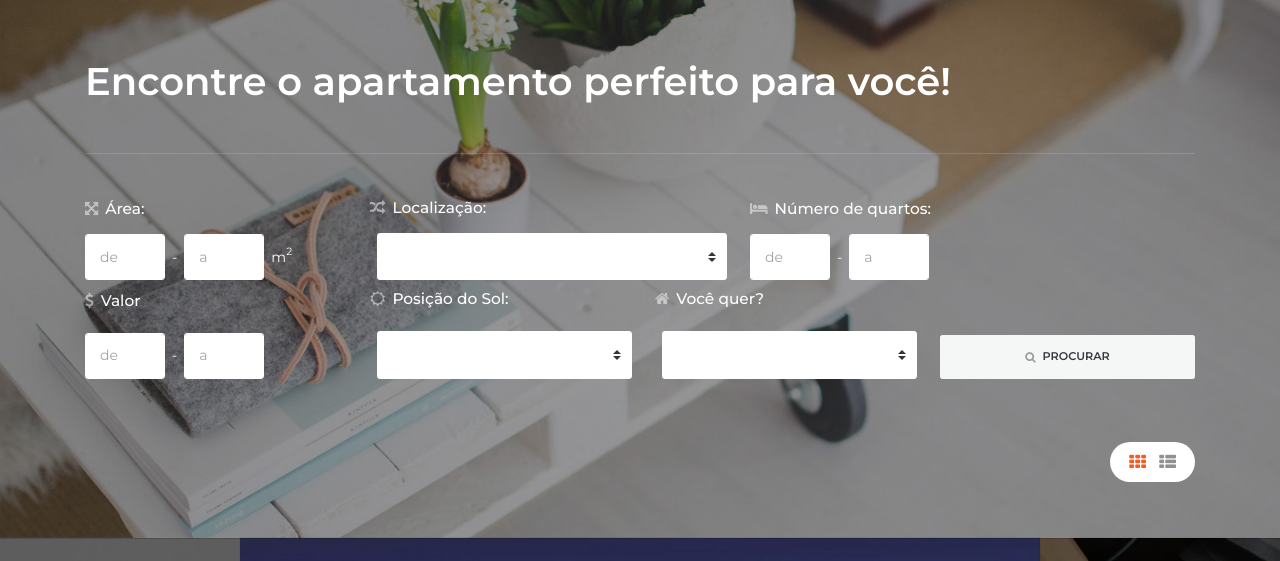
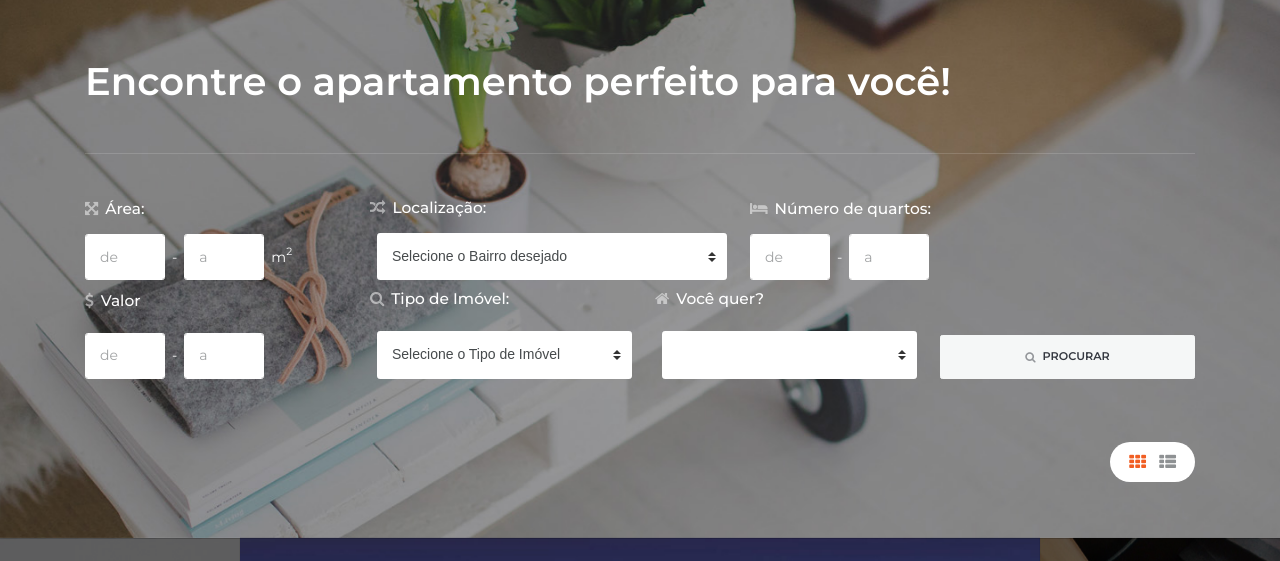
Before and after one commit to JoaozinhoKz4/Aldeia_Imob, a PHP site: page /index.php in a window 1280 px wide. Shown: the part 845-1406 px from the top of the page. Run offline with PHP 8.4, Linux system fonts and the light colour scheme; data that the repository does not hold is empty; some libraries are stand-ins or nearby versions.

Commit message:
Atualização select

```diff
--- a/Aldeia_V4.0/index.php
+++ b/Aldeia_V4.0/index.php
@@ -146,7 +146,7 @@
                                 <h5 class="mb-3"><i class="fa fa-random text-muted mr-2"></i>Localização: </h5>
                                 <div class="">
                                     <select class="custom-select ml-2 mr-2 form-control" name="localizacao">
-                                        <option></option>
+                                        <option value="">Selecione o Bairro desejado</option>
                                         <option value="lago-norte">Lago Norte</option>
                                     </select>
                                 </div>
@@ -172,11 +172,21 @@
                             </div>
                             <input type="hidden" value="1" name="pesquisa">
                             <div class="col-lg-3 col-md-4 form-group">
-                                <label for="valor_imovel"><h5 class="mb-3"><i class="fa fa-sun-o text-muted mr-2"></i>Posição do Sol:</h5></label>
+                                <label for="valor_imovel"><h5 class="mb-3"><i class="fa fa-search text-muted mr-2"></i>Tipo de Imóvel:</h5></label>
                                 <div class="">
-                                    <select class="custom-select ml-2 mr-2 form-control" name="posicao-sol">
-                                        <option></option>
-                                        <option value="lago-norte">Lago Norte</option>
+                                    <select class="custom-select ml-2 mr-2 form-control" name="tipo-imovel">
+                                        <option>Selecione o Tipo de Imóvel</option>
+                                        <option value="CASA">Casa</option>
+                                        <option value="APARTAMENTO">Apartamento</option>
+                                        <option value="sala">Sala</option>
+                                        <option value="garagem">Garagem</option>
+                                        <option value="chale">Chalé</option>
+                                        <option value="loja">Loja</option>
+                                        <option value="fazenda">Fazenda</option>
+                                        <option value="predio">Prédio</option>
+                                        <option value="terreno">Terreno</option>
+                                        <option value="galpao">Galpão</option>
+                                        <option value="chacara">Chácara</option>
                                     </select>
                                 </div>
                             </div>
@@ -235,8 +245,8 @@
     if ( isset($_GET['valor-maior']) ){
         $valor_maior = $_GET['valor-maior'];
     }
-    if ( isset($_GET['posicao-sol']) ){
-        $posicao_sol = $_GET['posicao-sol'];
+    if ( isset($_GET['tipo-imovel']) ){
+        $tipo_imovel = $_GET['tipo-imovel'];
     }
     if ( isset($_GET['categoria']) ){
         $categoria = $_GET['categoria'];
@@ -330,6 +340,12 @@
             }
             if ($_GET['valor-menor'] != "") {
                 if ($valor < $valor_menor) continue;
+            }
+            if ($_GET['tipo-imovel'] != "") {
+                if ($tipo != $tipo_imovel) continue;
+            }
+            if ($_GET['localizacao'] != "") {
+                if (utf8_decode($item -> Bairro) != $localizacao) continue;
             }
             if ($_GET['categoria'] != "") {
                 if ($categoria_item != $categoria) continue;
```
